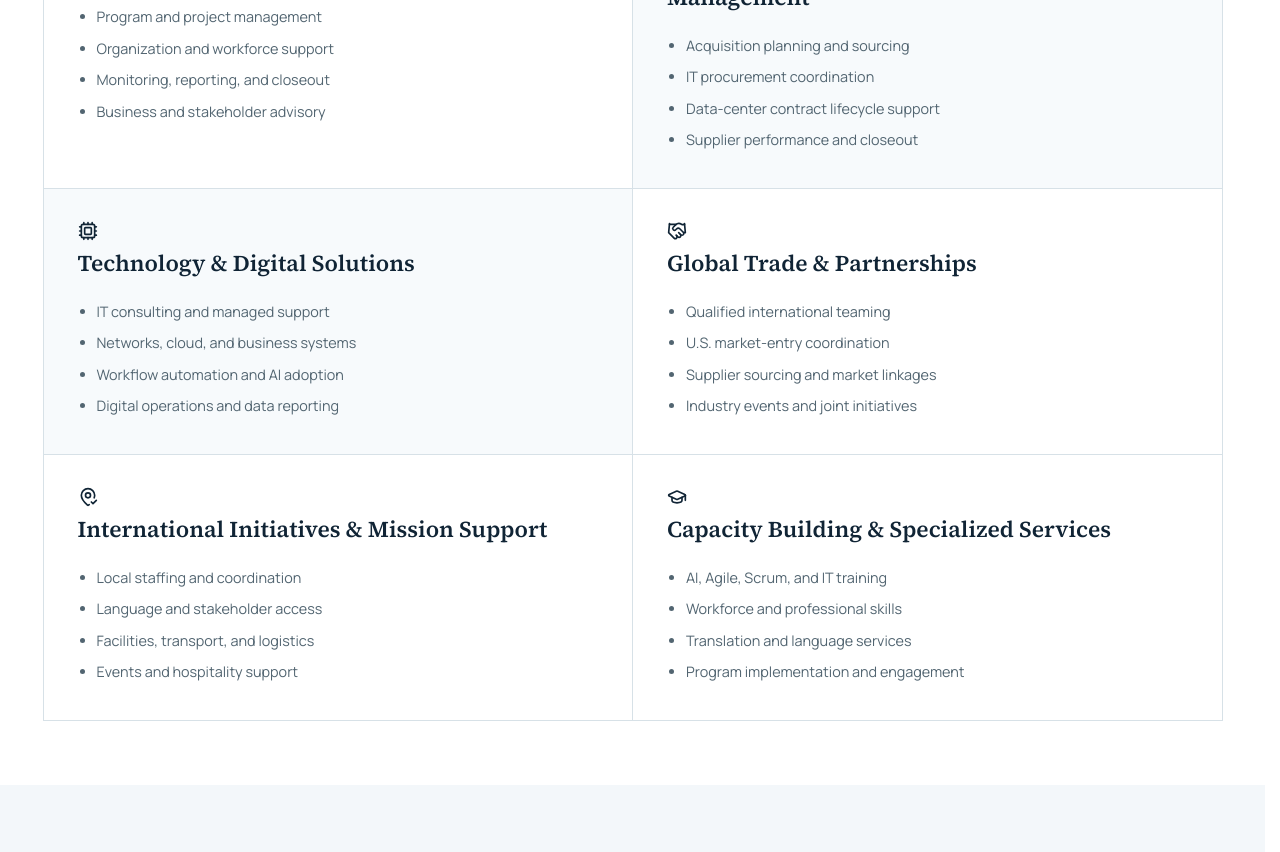
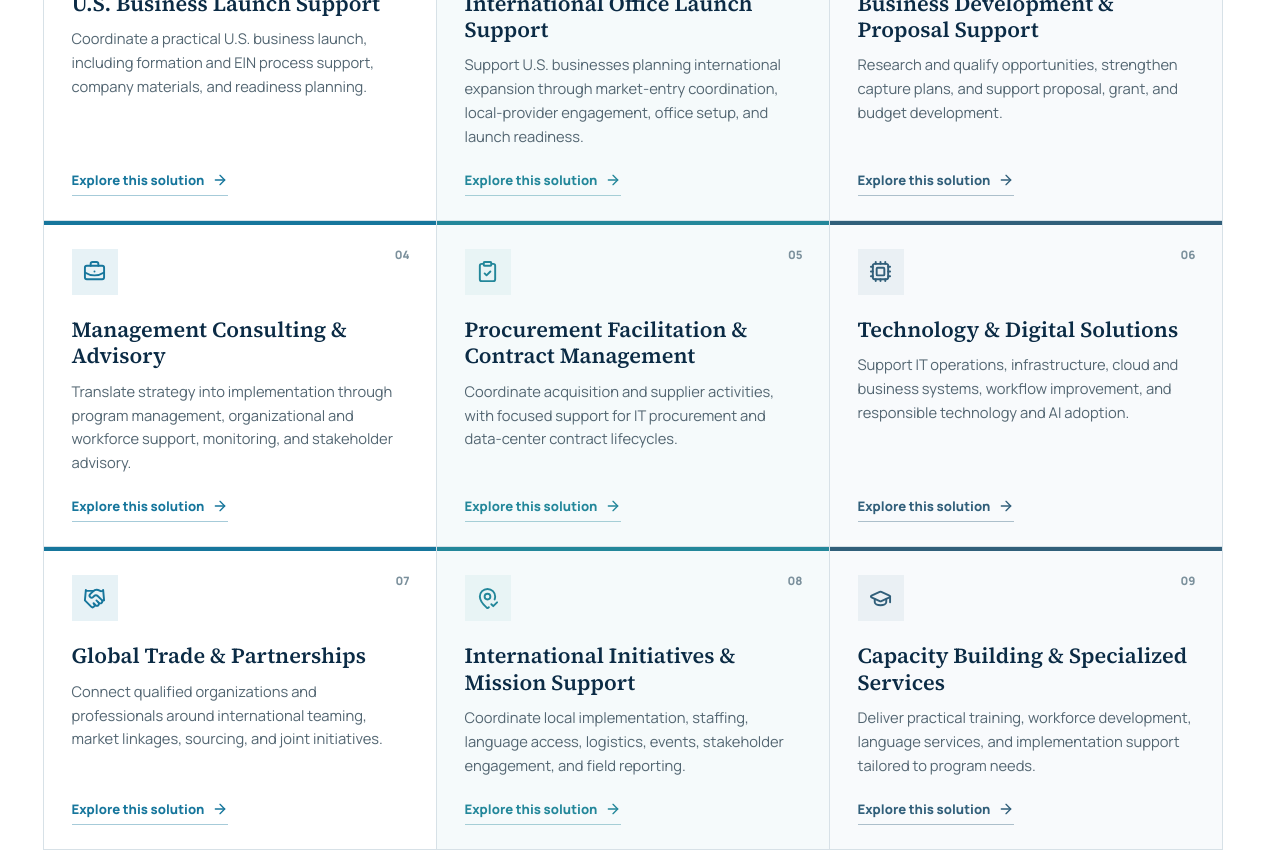
Before and after one commit to ashafiee1979-netizen/pul-global-partners-website, a Next.js app in the folder next-app/: page /capability in a window 1280 px wide. Shown: the part 1240-2092 px from the top of the page. Built offline with nearby package versions, Linux system fonts and the light colour scheme.

Commit message:
Align capability overview with current solutions

```diff
--- /dev/null
+++ b/next-app/app/capability/capability.module.css
@@ -0,0 +1,139 @@
+.capabilityGrid {
+  display: grid;
+  grid-template-columns: repeat(3, minmax(0, 1fr));
+  border-top: 1px solid var(--line);
+  border-left: 1px solid var(--line);
+}
+
+.capabilityCard {
+  --card-accent: #16769c;
+  --card-tint: #e7f2f6;
+  --card-surface: #fff;
+  position: relative;
+  display: flex;
+  min-width: 0;
+  min-height: 300px;
+  flex-direction: column;
+  padding: 28px 28px 24px;
+  border-right: 1px solid var(--line);
+  border-bottom: 1px solid var(--line);
+  background: var(--card-surface);
+  transition: background .18s ease, box-shadow .18s ease;
+}
+
+.capabilityCard:nth-child(3n + 2) {
+  --card-accent: #23879a;
+  --card-tint: #e8f4f5;
+  --card-surface: #f5fafb;
+}
+
+.capabilityCard:nth-child(3n) {
+  --card-accent: #315f7a;
+  --card-tint: #eaf0f4;
+  --card-surface: #f8fafc;
+}
+
+.capabilityCard::before {
+  position: absolute;
+  inset: 0 0 auto;
+  height: 4px;
+  background: var(--card-accent);
+  content: "";
+}
+
+.capabilityCard:hover {
+  z-index: 1;
+  background: #fff;
+  box-shadow: 0 12px 28px rgba(12, 45, 67, .1);
+}
+
+.cardIndex {
+  position: absolute;
+  top: 24px;
+  right: 26px;
+  color: #7b909c;
+  font-size: .72rem;
+  font-weight: 800;
+}
+
+.icon {
+  display: grid;
+  width: 46px;
+  height: 46px;
+  place-items: center;
+  margin-bottom: 22px;
+  background: var(--card-tint);
+  color: var(--card-accent);
+}
+
+.icon svg {
+  width: 23px;
+  height: 23px;
+}
+
+.capabilityCard h3 {
+  max-width: 360px;
+  margin: 0 0 10px;
+  color: var(--navy);
+  font-family: "Source Serif 4", Georgia, serif;
+  font-size: 1.35rem;
+  line-height: 1.22;
+}
+
+.capabilityCard > p {
+  margin: 0 0 20px;
+  color: #526571;
+  font-size: .92rem;
+  line-height: 1.62;
+}
+
+.capabilityCard > a {
+  display: inline-flex;
+  width: fit-content;
+  align-items: center;
+  gap: 8px;
+  margin-top: auto;
+  border-bottom: 1px solid color-mix(in srgb, var(--card-accent) 38%, transparent);
+  padding-bottom: 4px;
+  color: var(--card-accent);
+  font-size: .82rem;
+  font-weight: 800;
+}
+
+.capabilityCard > a svg {
+  width: 16px;
+  height: 16px;
+  transition: transform .18s ease;
+}
+
+.capabilityCard > a:hover svg {
+  transform: translateX(3px);
+}
+
+@media (max-width: 980px) {
+  .capabilityGrid {
+    grid-template-columns: repeat(2, minmax(0, 1fr));
+  }
+
+  .capabilityCard {
+    min-height: 285px;
+  }
+}
+
+@media (max-width: 620px) {
+  .capabilityGrid {
+    grid-template-columns: 1fr;
+  }
+
+  .capabilityCard {
+    min-height: 0;
+    padding: 24px 22px;
+  }
+}
+
+@media (prefers-reduced-motion: reduce) {
+  .capabilityCard,
+  .capabilityCard > a svg {
+    transition: none;
+  }
+}
--- a/next-app/app/capability/page.tsx
+++ b/next-app/app/capability/page.tsx
@@ -1,10 +1,11 @@
 import Link from 'next/link';
-import { ArrowRight, BriefcaseBusiness, Check, Cpu, Download, GraduationCap, Handshake, ClipboardCheck, MapPinCheck } from 'lucide-react';
+import { ArrowRight, BriefcaseBusiness, Check, Cpu, Download, GraduationCap, Handshake, ClipboardCheck, MapPinCheck, Building2, Globe2, ChartNoAxesCombined } from 'lucide-react';
 import type { Metadata } from 'next';
 import { SiteLayout } from '@/components/site-layout';
 import { PageHero } from '@/components/page-hero';
+import styles from './capability.module.css';
 
-export const metadata: Metadata = { title: 'Capability Statement', description: 'Review PUL Global Partners’ core capability areas and access the approved 2026 Capability Statement and NAICS information.' };
+export const metadata: Metadata = { title: 'Capability Statement', description: 'Review PUL Global Partners’ capability overview, explore nine aligned service areas, and access the current Capability Statement and NAICS information.' };
 
 const naics = [
   ['541611', 'Administrative & General Management Consulting', '541618', 'Other Management Consulting Services'],
@@ -16,23 +17,26 @@ const naics = [
   ['541519', 'Other Computer Related Services', '', ''],
 ];
 
-const competencies = [
-  { title: 'Management Consulting & Advisory', Icon: BriefcaseBusiness, items: ['Program and project management', 'Organization and workforce support', 'Monitoring, reporting, and closeout', 'Business and stakeholder advisory'] },
-  { title: 'Procurement Facilitation & Contract Management', Icon: ClipboardCheck, items: ['Acquisition planning and sourcing', 'IT procurement coordination', 'Data-center contract lifecycle support', 'Supplier performance and closeout'] },
-  { title: 'Technology & Digital Solutions', Icon: Cpu, items: ['IT consulting and managed support', 'Networks, cloud, and business systems', 'Workflow automation and AI adoption', 'Digital operations and data reporting'] },
-  { title: 'Global Trade & Partnerships', Icon: Handshake, items: ['Qualified international teaming', 'U.S. market-entry coordination', 'Supplier sourcing and market linkages', 'Industry events and joint initiatives'] },
-  { title: 'International Initiatives & Mission Support', Icon: MapPinCheck, items: ['Local staffing and coordination', 'Language and stakeholder access', 'Facilities, transport, and logistics', 'Events and hospitality support'] },
-  { title: 'Capacity Building & Specialized Services', Icon: GraduationCap, items: ['AI, Agile, Scrum, and IT training', 'Workforce and professional skills', 'Translation and language services', 'Program implementation and engagement'] },
+const capabilities = [
+  { title: 'U.S. Business Launch Support', Icon: Building2, description: 'Coordinate a practical U.S. business launch, including formation and EIN process support, company materials, and readiness planning.', href: '#business-launch' },
+  { title: 'International Office Launch Support', Icon: Globe2, description: 'Support U.S. businesses planning international expansion through market-entry coordination, local-provider engagement, office setup, and launch readiness.', href: '#international-office-launch' },
+  { title: 'Business Development & Proposal Support', Icon: ChartNoAxesCombined, description: 'Research and qualify opportunities, strengthen capture plans, and support proposal, grant, and budget development.', href: '#business-development' },
+  { title: 'Management Consulting & Advisory', Icon: BriefcaseBusiness, description: 'Translate strategy into implementation through program management, organizational and workforce support, monitoring, and stakeholder advisory.', href: '#management' },
+  { title: 'Procurement Facilitation & Contract Management', Icon: ClipboardCheck, description: 'Coordinate acquisition and supplier activities, with focused support for IT procurement and data-center contract lifecycles.', href: '#procurement' },
+  { title: 'Technology & Digital Solutions', Icon: Cpu, description: 'Support IT operations, infrastructure, cloud and business systems, workflow improvement, and responsible technology and AI adoption.', href: '#technology' },
+  { title: 'Global Trade & Partnerships', Icon: Handshake, description: 'Connect qualified organizations and professionals around international teaming, market linkages, sourcing, and joint initiatives.', href: '#trade' },
+  { title: 'International Initiatives & Mission Support', Icon: MapPinCheck, description: 'Coordinate local implementation, staffing, language access, logistics, events, stakeholder engagement, and field reporting.', href: '#mission' },
+  { title: 'Capacity Building & Specialized Services', Icon: GraduationCap, description: 'Deliver practical training, workforce development, language services, and implementation support tailored to program needs.', href: '#capacity' },
 ];
 
 export default function CapabilityPage() {
   return <SiteLayout><main id="main">
-    <PageHero current="Capability Statement" eyebrow="Procurement ready" title={<><span>Clear fit.</span><span>Ready to deliver.</span></>} description="The PUL Global Partners 2026 Capability Statement summarizes the company profile, core competencies, NAICS classifications, buyer fit, differentiators, and selected institutional experience." image="/assets/images/platform-mission-v2.webp" imageAlt="Illustrative logistics and mission support operations"><div className="button-row"><a className="button" href="/assets/documents/PUL-Global-Partners-Capability-Statement-2026.pdf" download><Download />Download PDF</a><Link className="button button-ghost" href="/contact/">Discuss a requirement</Link></div><p className="page-hero-note">PDF · Approved 2026 company document</p></PageHero>
+    <PageHero current="Capability Statement" eyebrow="Capability overview" title={<><span>Clear capability.</span><span>Coordinated delivery.</span></>} description="Explore the capabilities behind PUL Global Partners’ service platforms. This overview follows the Solutions page; the current downloadable statement and contracting classifications are provided below." image="/assets/images/platform-mission-v2.webp" imageAlt="Mission support and field implementation operations"><div className="button-row"><a className="button" href="/assets/documents/PUL-Global-Partners-Capability-Statement-2026.pdf" download><Download />Download current PDF</a><Link className="button button-ghost" href="/contact/">Discuss a requirement</Link></div></PageHero>
     <section className="proof capability-metrics"><div className="shell"><div className="metrics"><div><strong>30+</strong><span>Projects supported</span></div><div><strong>1,000+</strong><span>Staff managed</span></div><div><strong>10,000+</strong><span>People trained</span></div><div><strong>2010</strong><span>Institutional heritage</span></div></div><p className="heritage-disclosure">Portfolio indicators reflect selected institutional experience and work of the PUL management team.</p></div></section>
-    <section className="section capability-details"><div className="shell"><div className="section-heading"><div><p className="eyebrow">The capability overview</p><h2>Core capabilities.<br /><span>One delivery mindset.</span></h2></div><p>This overview summarizes capability areas in the Company Profile. The linked PDF is the separately approved 2026 Capability Statement.</p></div><div className="competency-grid">{competencies.map(({ title, Icon, items }) => <article key={title}><Icon aria-hidden="true" /><h3>{title}</h3><ul>{items.map((item) => <li key={item}>{item}</li>)}</ul></article>)}</div></div></section>
+    <section className="section capability-details"><div className="shell"><div className="section-heading"><div><p className="eyebrow">Nine aligned service areas</p><h2>Focused capabilities.<br /><span>One delivery mindset.</span></h2></div><p>From U.S. business launch to international implementation, each area can stand alone or connect with others around a defined requirement. Select a service to review its full scope on the Solutions page.</p></div><div className={styles.capabilityGrid}>{capabilities.map(({ title, Icon, description, href }, index) => <article className={styles.capabilityCard} key={title}><span className={styles.cardIndex}>{String(index + 1).padStart(2, '0')}</span><span className={styles.icon}><Icon aria-hidden="true" /></span><h3>{title}</h3><p>{description}</p><Link href={`/solutions/${href}`}>Explore this solution<ArrowRight aria-hidden="true" /></Link></article>)}</div></div></section>
     <section className="section capability-fit"><div className="shell capability-fit-layout"><div><p className="eyebrow">Best-fit buyers and partners</p><h2>Built for varied<br /><span>operating environments.</span></h2><p>Virginia-based company supporting U.S. government buyers, prime contractors, program implementers, international organizations, qualified local companies, and international businesses entering the U.S. market.</p><div className="buyer-chip-grid"><span>U.S. government buyers</span><span>Prime contractors</span><span>Program implementers</span><span>International organizations</span><span>Qualified local companies</span><span>International businesses entering the U.S.</span></div></div><div className="differentiator-panel"><p className="eyebrow">Why PUL fits</p><ul><li><Check />Clear attribution of institutional history and experience.</li><li><Check />One delivery model connects strategy, people, partners, suppliers, reporting, and closeout.</li><li><Check />Documented portfolio experience across missions, workforce development, training, language, and trade implementation.</li><li><Check />Flexible prime, subcontract, consortium, and project-based partner roles.</li></ul></div></div></section>
     <section className="section naics-section"><div className="shell"><div className="section-heading"><div><p className="eyebrow">SAM profile</p><h2>NAICS classifications<br /><span>in the approved statement.</span></h2></div><p>Codes and descriptions below are reproduced from the 2026 Capability Statement.</p></div><div className="naics-table-wrap"><table className="naics-table"><thead><tr><th>NAICS</th><th>Description</th><th>NAICS</th><th>Description</th></tr></thead><tbody>{naics.map((row) => <tr key={row[0]}>{row.map((cell, i) => <td key={`${row[0]}-${i}`}>{cell}</td>)}</tr>)}</tbody></table></div><p className="naics-note">The official statement labels these classifications as drawn from the SAM file. Confirm current registration details and solicitation fit before submission.</p></div></section>
-    <section className="section statement-preview"><div className="shell"><div className="section-heading"><div><p className="eyebrow">Official document</p><h2>Review the full<br /><span>Capability Statement.</span></h2></div><a className="button" href="/assets/documents/PUL-Global-Partners-Capability-Statement-2026.pdf" download><Download />Download PDF</a></div><iframe title="PUL Global Partners 2026 Capability Statement" src="/assets/documents/PUL-Global-Partners-Capability-Statement-2026.pdf#view=FitH" className="statement-pdf" /><p className="form-note"><a href="/assets/documents/PUL-Global-Partners-Capability-Statement-2026.pdf" download>Download the 2026 Capability Statement PDF</a></p></div></section>
+    <section className="section statement-preview"><div className="shell"><div className="section-heading"><div><p className="eyebrow">Current published document</p><h2>Review the full<br /><span>Capability Statement.</span></h2></div><a className="button" href="/assets/documents/PUL-Global-Partners-Capability-Statement-2026.pdf" download><Download />Download current PDF</a></div><iframe title="PUL Global Partners Capability Statement" src="/assets/documents/PUL-Global-Partners-Capability-Statement-2026.pdf#view=FitH" className="statement-pdf" /><p className="form-note"><a href="/assets/documents/PUL-Global-Partners-Capability-Statement-2026.pdf" download>Download the current Capability Statement PDF</a></p></div></section>
     <section className="contact"><div className="shell contact-inner"><div><p className="eyebrow light">Partner with PUL</p><h2>Let’s talk about your requirement.</h2></div><div><p>Discuss a contract opportunity, teaming fit, mission need, or delivery challenge.</p><Link className="button button-light" href="/contact/">Start a conversation<ArrowRight /></Link></div></div></section>
   </main></SiteLayout>;
 }
```
Also changed, not shown: 2 other files (tests, documents, lock files or other folders).
